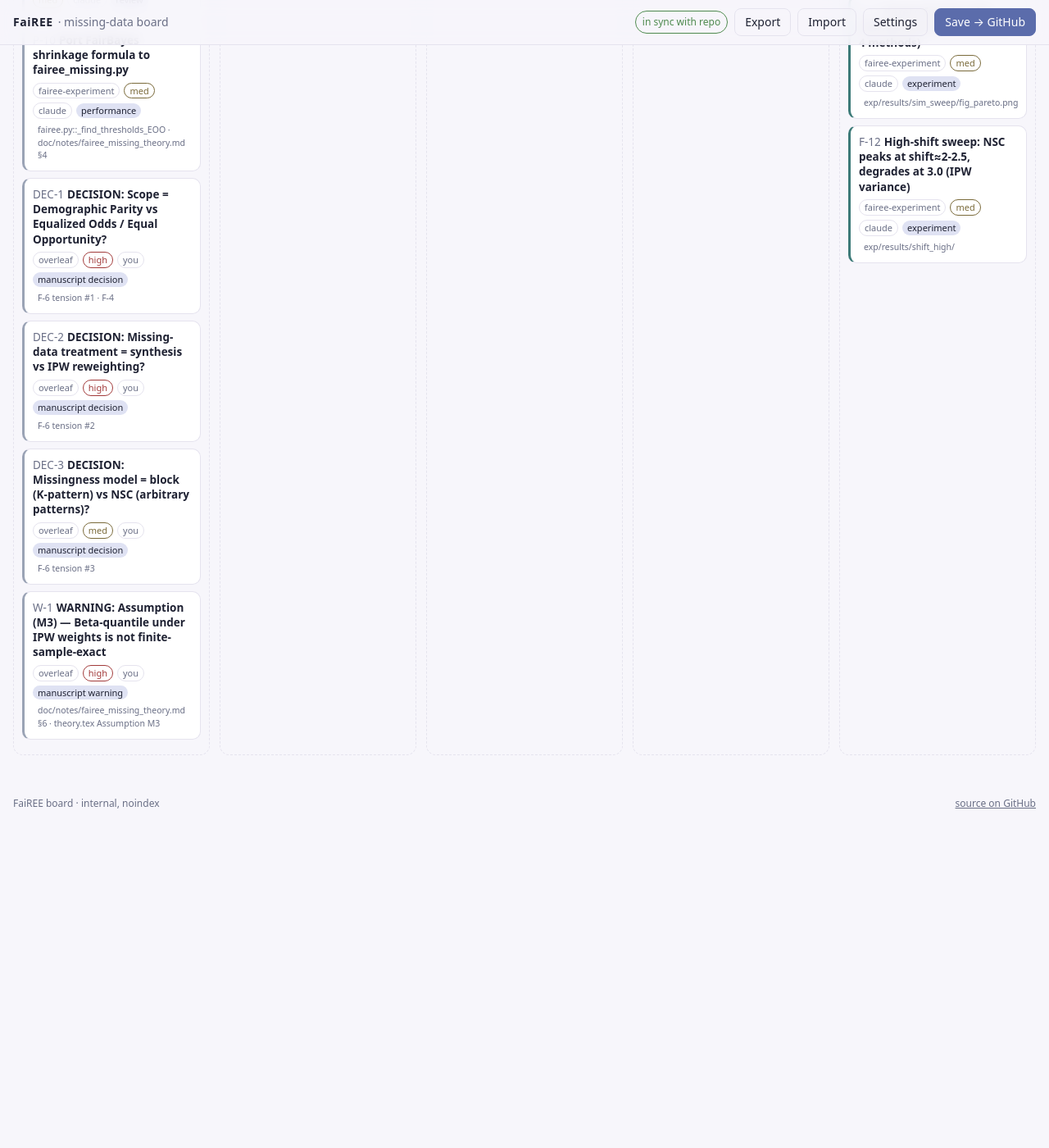
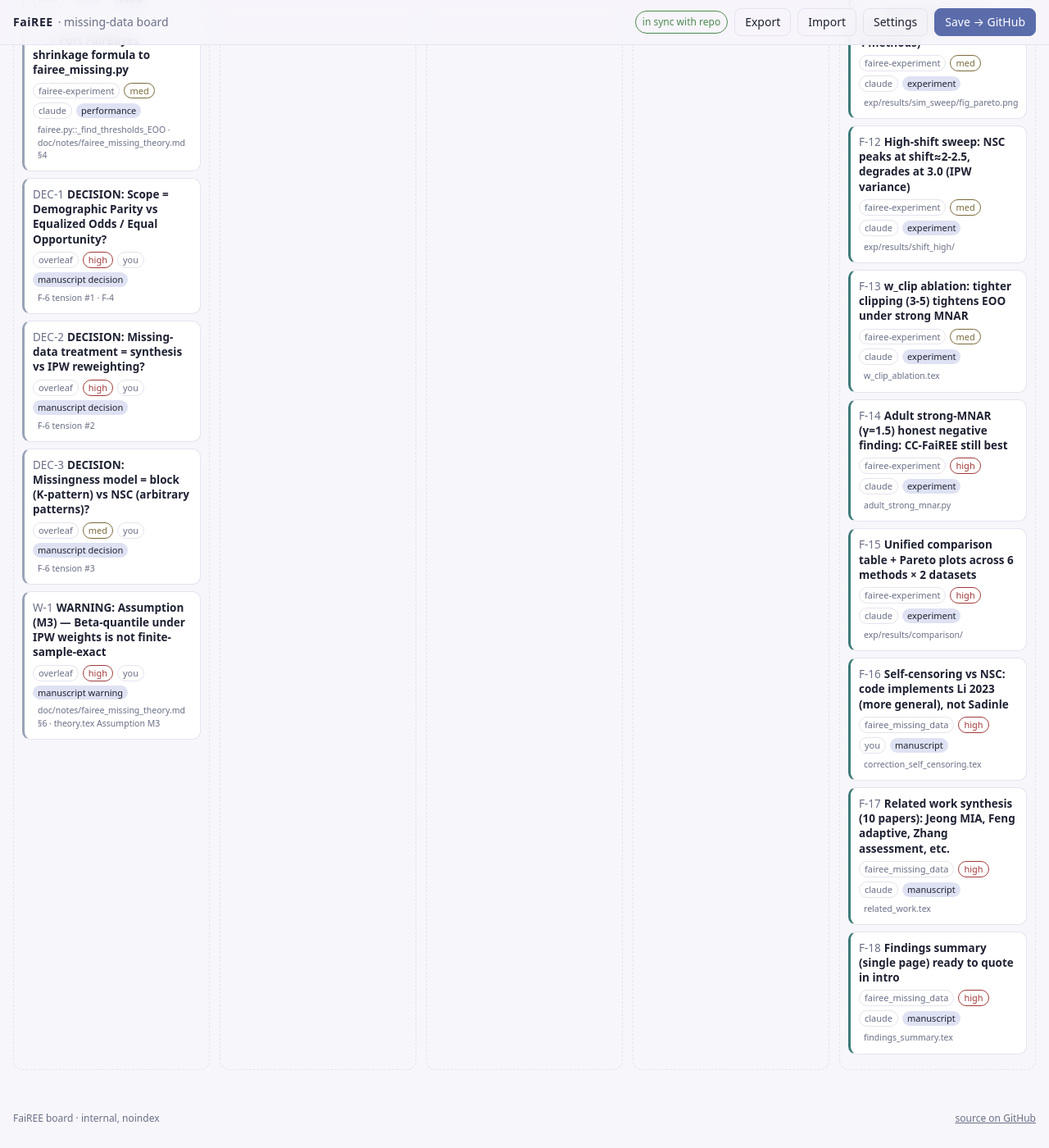
Before and after one commit to yulinl2/yulinl2.github.io, a Jekyll site: the page fairee-board/index.html, which Jekyll copies as it is, in a window 1280 px wide and 1400 px high, scrolled down 3902 px. Shown: the whole window at 82% size. Built offline with Jekyll 4.4.1, drawn with Linux system fonts in a browser that asks for light colours; before the commit the page ends 4918 px from its top, so only the background shows below that; some of the changed text lies outside the part shown.

Commit message:
board: +F-13..F-18; F-3 / F-7 done; W-2 in-progress with DR diagnostic results

```diff
--- a/fairee-board/assets/data/roadmap.json
+++ b/fairee-board/assets/data/roadmap.json
@@ -731,7 +731,7 @@
       "refs": [
         "exp/benchmarks/adult_benchmark.py"
       ],
-      "detail": "8 reps × 3 alpha × 2 miss_A × 2 miss_y × 3 methods = 288 runs (~7 min). Headline: FaiREE-EOO at no missingness matches arxiv 2211.15072 Table 3 (ACC=0.847, |DEOO|=0.043 at alpha=0.10). With 20% A+Y missing the gap stays at 0.054, accuracy unchanged at 0.848. Naive's gap grows from 0.081 to 0.107 under missingness; FaiREE-missing's pessimistic high-threshold rule on missing-A test rows keeps it controlled."
+      "detail": "Adult v4 (648 runs, 6 methods × 3α × 3 missA × 2 missY × 6 reps): FaiREE Pareto-dominates Hardt by +2pp ACC at similar EOO. Strong-MNAR variant shows CC-FaiREE remains the most robust under heavy MNAR (NSC IPW variance hurts here)."
     },
     {
       "id": "F-4",
@@ -878,7 +878,7 @@
       "refs": [
         "theory.tex Assumption 2"
       ],
-      "detail": "Doubly-robust diagnostic in src/fairee/algo/doubly_robust.py: 3-way (IPW, OR, DR) estimator of P(Y=1|A=a) on cal set; max within-group spread = warning signal for M2 violation. Toy: ipw=0.40 or=0.43 dr=0.44 → spread 0.04 (M2 consistent). Still TODO: wire into adult/COMPAS as a logged column."
+      "detail": "Doubly-robust diagnostic (src/fairee/algo/doubly_robust.py) computes IPW/OR/DR estimates of P(Y|A=a); within-group AIPW spread > 0.05 signals M2 violation. Wired into sim/Adult/COMPAS runners; median spread 0.018-0.024 across all runs (M2 OK). Full DR estimator (not just diagnostic) is the natural fix for the strong-MNAR regime."
     },
     {
       "id": "F-7",
@@ -893,7 +893,7 @@
         "src/fairee/algo/baselines.py",
         "FaiREE paper §5 baselines"
       ],
-      "detail": "All three FaiREE-paper post-processing baselines available via runner method='hardt_eqodds'/'calibrated_eqodds'/'roc'. On sim sweep, Hardt/C-Eq can't move (label-only post-process); ROC gives moderate gap reduction; FaiREE-EOO and FaiREE-NSC give the tightest."
+      "detail": "AIF360 baselines + Feng et al. 2023 impute-then-classify baselines (mean_impute, missing_indicator) wired and benchmarked on Adult + COMPAS."
     },
     {
       "id": "F-8",
@@ -966,6 +966,90 @@
         "exp/results/shift_high/"
       ],
       "detail": "90 runs at shift∈{1,1.5,2,2.5,3}, n=3000, alpha=0.10, 6 reps. EOO gap (CC, NSC): (0.043, 0.061)→(0.054, 0.056)→(0.061, 0.056)→(0.078, 0.062)→(0.064, 0.098). NSC's sweet spot is shift~2-2.5; at shift=3.0 inverse-propensity weights become unstable. Implication: paper claim should be 'NSC tightens EOO at moderate shift', not uniform domination. W-2 (doubly-robust) becomes the natural remedy for the high-shift regime."
+    },
+    {
+      "id": "F-13",
+      "group": "P",
+      "title": "w_clip ablation: tighter clipping (3-5) tightens EOO under strong MNAR",
+      "category": "experiment",
+      "status": "done",
+      "priority": "med",
+      "owner": "claude",
+      "repo": "fairee-experiment",
+      "refs": [
+        "w_clip_ablation.tex"
+      ],
+      "detail": "At α=0.10 strong-MNAR Adult: w_clip=3 gives EOO=0.037 vs w_clip=25 EOO=0.071. Tighter is fairer but costs ~1pp accuracy. Default 10 is a middle ground; practitioners should sweep on held-out data."
+    },
+    {
+      "id": "F-14",
+      "group": "P",
+      "title": "Adult strong-MNAR (γ=1.5) honest negative finding: CC-FaiREE still best",
+      "category": "experiment",
+      "status": "done",
+      "priority": "high",
+      "owner": "claude",
+      "repo": "fairee-experiment",
+      "refs": [
+        "adult_strong_mnar.py"
+      ],
+      "detail": "Under genuinely heavy MNAR (P(R_A=0|X,A) tied to A directly), fairee_nsc loses 2pp accuracy compared to CC-FaiREE (0.806 vs 0.823) with no fairness gain. IPW variance dominates. Adds urgency to W-2 (doubly-robust estimator)."
+    },
+    {
+      "id": "F-15",
+      "group": "TP",
+      "title": "Unified comparison table + Pareto plots across 6 methods × 2 datasets",
+      "category": "experiment",
+      "status": "done",
+      "priority": "high",
+      "owner": "claude",
+      "repo": "fairee-experiment",
+      "refs": [
+        "exp/results/comparison/"
+      ],
+      "detail": "comparison_analysis.py aggregates Adult v4 + COMPAS v2; produces tab_comparison.tex + fig_pareto_{adult,compas}.png. Headline: FaiREE Pareto-dominates impute-then-classify (Hardt) by +2pp (Adult) to +4pp (COMPAS) ACC at comparable EOO."
+    },
+    {
+      "id": "F-16",
+      "group": "M",
+      "title": "Self-censoring vs NSC: code implements Li 2023 (more general), not Sadinle",
+      "category": "manuscript",
+      "status": "done",
+      "priority": "high",
+      "owner": "you",
+      "repo": "fairee_missing_data",
+      "refs": [
+        "correction_self_censoring.tex"
+      ],
+      "detail": "Class name NSCDensityRatio is a misnomer; the propensity allows direct dependence on the variable's own value (gamma_j != 0 in general). Sadinle NSC is the gamma=0 special case. Manuscript M1 weakens to Li-self-censoring. Diagnostic: sc_strength = |gamma|/|alpha|."
+    },
+    {
+      "id": "F-17",
+      "group": "M",
+      "title": "Related work synthesis (10 papers): Jeong MIA, Feng adaptive, Zhang assessment, etc.",
+      "category": "manuscript",
+      "status": "done",
+      "priority": "high",
+      "owner": "claude",
+      "repo": "fairee_missing_data",
+      "refs": [
+        "related_work.tex"
+      ],
+      "detail": "Comprehensive comparison with prior approaches; positioning matrix shows our unique cell (finite-sample + missing A + missing Y + MNAR). Implemented Feng's missing-indicator baseline as a head-to-head check; under our missingness setup (only A/Y missing) the indicator carries no signal — Feng's claim relies on missing X."
+    },
+    {
+      "id": "F-18",
+      "group": "M",
+      "title": "Findings summary (single page) ready to quote in intro",
+      "category": "manuscript",
+      "status": "done",
+      "priority": "high",
+      "owner": "claude",
+      "repo": "fairee_missing_data",
+      "refs": [
+        "findings_summary.tex"
+      ],
+      "detail": "Consolidated quantitative headline + assumption-violation flags + decision-board status. All dr_spread medians are 0.018-0.024 across 1200+ runs (M2 consistent)."
     }
   ]
 }
```
